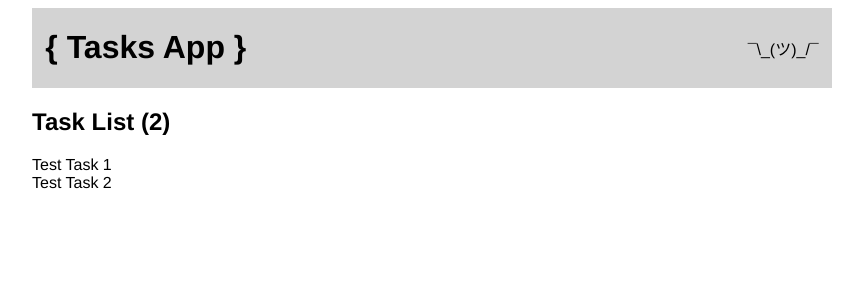
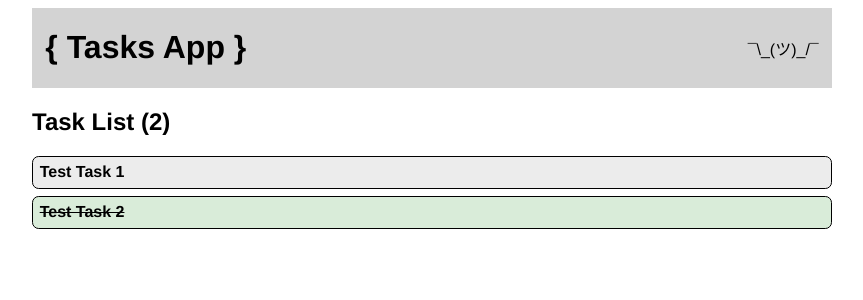
Before and after one commit to jt182/tdd-vue-frontend, a Vue app: page / in a window 1280 px wide. Shown: the top 300 px of the page, without its empty margins (208-1071 px from the left). Built offline with nearby package versions, Linux system fonts and the light colour scheme.

Commit message:
Step 4: Add task item

```diff
--- /dev/null
+++ b/src/components/TaskItem.vue
@@ -0,0 +1,53 @@
+<template>
+    <div data-testid="task" :class="taskItemClass">
+        {{ task.title }}
+    </div>
+</template>
+
+<script lang="ts">
+import { computed, defineComponent } from 'vue';
+import { Task } from '@/models/task.model';
+
+export default defineComponent({
+    name: 'TaskItem',
+    props: {
+        task: {
+            type: Object as () => Task,
+            required: true
+        }
+    },
+    setup(props) {
+        const taskItemClass = computed(() => props.task.completed ? 'taskItem taskItemCompleted' : 'taskItem');
+
+        return {
+            taskItemClass
+        }
+    }
+});
+
+</script>
+
+<style scoped lang="scss">
+
+.taskItem {
+    font-weight: bold;
+    border: 1pt solid black;
+    border-radius: 5pt;
+    padding: 5pt;
+    margin-bottom: 5pt;
+    background-color: rgba(grey, .15);
+}
+.taskItem:hover {
+    background-color: rgba(grey, .4);
+    cursor: pointer;
+}
+
+.taskItemCompleted {
+    text-decoration: line-through;
+    background-color: rgba(green, .15);
+}
+.taskItemCompleted:hover {
+    background-color: rgba(green, .4);
+}
+
+</style>
--- a/src/components/TaskList.vue
+++ b/src/components/TaskList.vue
@@ -2,7 +2,7 @@
     <h2>Task List ({{ tasks.length }})</h2>
     <div data-testid="tasks">
         <div v-for="task in tasks" :key="task.id">
-            {{ task.title }}
+            <TaskItem :task="task"/>
         </div>
     </div>
 </template>
@@ -10,9 +10,11 @@
 <script lang="ts">
 import { computed, defineComponent } from 'vue';
 import { useStore } from 'vuex';
+import TaskItem from '@/components/TaskItem.vue';
 
 export default defineComponent({
     name: 'TaskList',
+    components: {TaskItem},
     setup() {
         const store = useStore();
 
```
Also changed, not shown: 1 other file (tests, documents, lock files or other folders).
